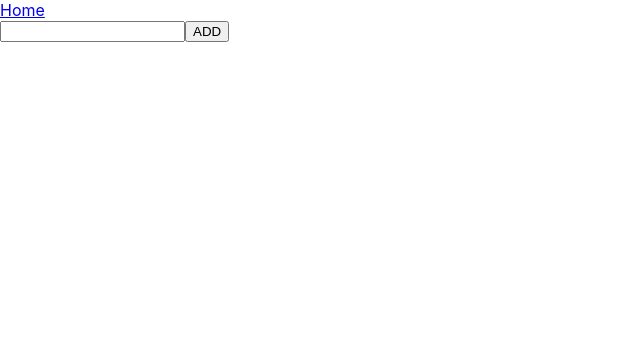
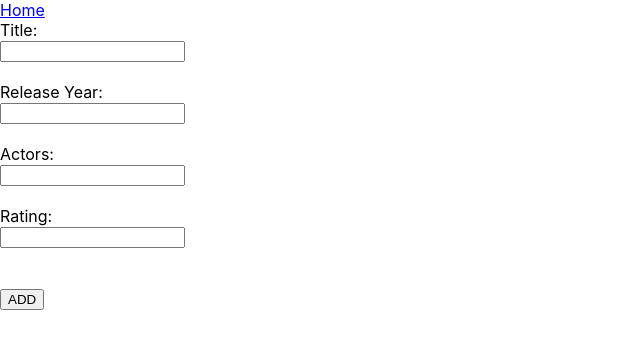
Before and after one commit to Hill-Farrell/Movie-Review, a React (Create React App) app: page /review in a window 1280 px wide. Shown: the top 348 px of the page, without its empty margins (0-640 px from the left). Built offline with nearby package versions, Linux system fonts and the light colour scheme.

Commit message:
Movie Image Shown, Form allows for new inputs

```diff
--- a/public/movies.json
+++ b/public/movies.json
@@ -2,24 +2,24 @@
     {"title": "Shrek",
     "release": "2001",
     "actors": "Mike Myers, Eddie Murphy",
-    "image": "",
+    "image": "https://www.etsy.com/img/27475238/r/il/f9eed6/3758942437/il_fullxfull.3758942437_9564.jpg",
     "rating": "4/5"},
 
     {"title": "Shrek 2",
     "release": "2004",
     "actors": "Mike Myers, Eddie Murphy",
-    "image": "",
+    "image": "https://m.media-amazon.com/images/M/MV5BMDJhMGRjN2QtNDUxYy00NGM3LThjNGQtMmZiZTRhNjM4YzUxL2ltYWdlL2ltYWdlXkEyXkFqcGdeQXVyMTQxNzMzNDI@._V1_.jpg",
     "rating": "5/5"},
 
     {"title": "Shrek the Third",
     "release": "2007",
-    "c": "Mike Myers, Eddie Murphy",
-    "image": "",
+    "actors": "Mike Myers, Eddie Murphy",
+    "image": "https://m.media-amazon.com/images/M/MV5BOTgyMjc3ODk2MV5BMl5BanBnXkFtZTcwMjY0MjEzMw@@._V1_.jpg",
     "rating": "2/5"},
 
     {"title": "Shrek Forever After",
     "release": "2010",
     "actors": "Mike Myers, Eddie Murphy",
-    "image": "",
+    "image": "https://static.tvtropes.org/pmwiki/pub/images/shrek_the_final_chapter.png",
     "rating": "4/5"}
 ]
--- a/src/App.js
+++ b/src/App.js
@@ -10,8 +10,13 @@ function MovieList(props){
     <Link to = "/review">Review</Link>
     <ul>
       {
-        props.fav_movies.map(movie => <li>{movie.title}<br />Release: {movie.release}<br />Actors: {movie.actors}<br />Rating: {movie.rating}</li>)
-
+        props.fav_movies.map(movie => <li>{movie.title}<br />
+        Release: {movie.release}<br />
+        Actors: {movie.actors}<br />
+        <img height={200}
+        src={movie.image} ></img><br />
+        Rating: {movie.rating}
+        <br /><br /></li>)
       }
     </ul>
     </>
@@ -41,10 +46,6 @@ function App() {
       <Route path = "/review" element = {<LeaveReview movies = {movies} setMovies = {setMovies}/>}/>
     </Routes>
   )
-
-
-
-
 }
 
 export default App;
--- a/src/Form.js
+++ b/src/Form.js
@@ -4,16 +4,30 @@ import  {Link} from "react-router-dom";
 export function LeaveReview(props){
 
     const movieTitle = useRef();
+    const movieRelease = useRef();
+    const movieActors = useRef();
+    const movieRating = useRef();
 
     const submit = (event) => {
         event.preventDefault();
 
         const title = movieTitle.current.value;
-        props.movies.push({"title": title});
+        movieTitle.current.value = "";
+
+        const release = movieRelease.current.value;
+        movieRelease.current.value = "";
+
+        const actors = movieActors.current.value;
+        movieActors.current.value = "";
+
+        const rating = movieRating.current.value;
+        movieRating.current.value = "";
+
         props.setMovies(props.movies);
 
-        alert(title);
-        movieTitle.current.value = "";
+        props.movies.push({"title": title, "release": release, "actors": actors, "rating": rating});
+
+        alert(title + " Added")
 
     }
 
@@ -21,9 +35,22 @@ export function LeaveReview(props){
         <>
         <Link to = "/">Home</Link>
         <form onSubmit={submit}>
+            <label>Title:</label><br />
             <input
             ref = {movieTitle}
-            type = "text"/>
+            type = "text"/><br /><br />
+            <label>Release Year:</label><br />
+            <input
+            ref = {movieRelease}
+            type = "text"/><br /><br />
+            <label>Actors:</label><br />
+            <input
+            ref = {movieActors}
+            type = "text"/><br /><br />
+            <label>Rating:</label><br />
+            <input
+            ref = {movieRating}
+            type = "text"/><br /><br /><br />
             <button>ADD</button>
 
         </form>
```
